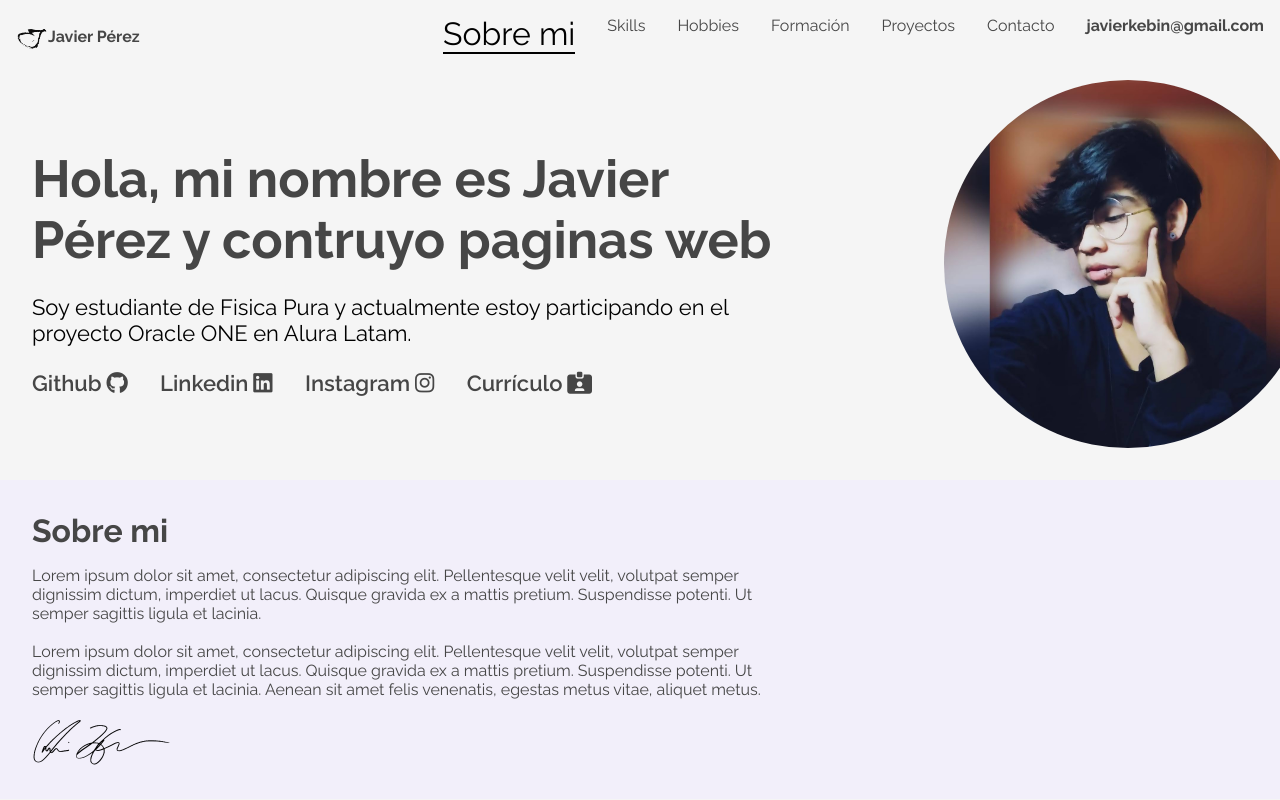
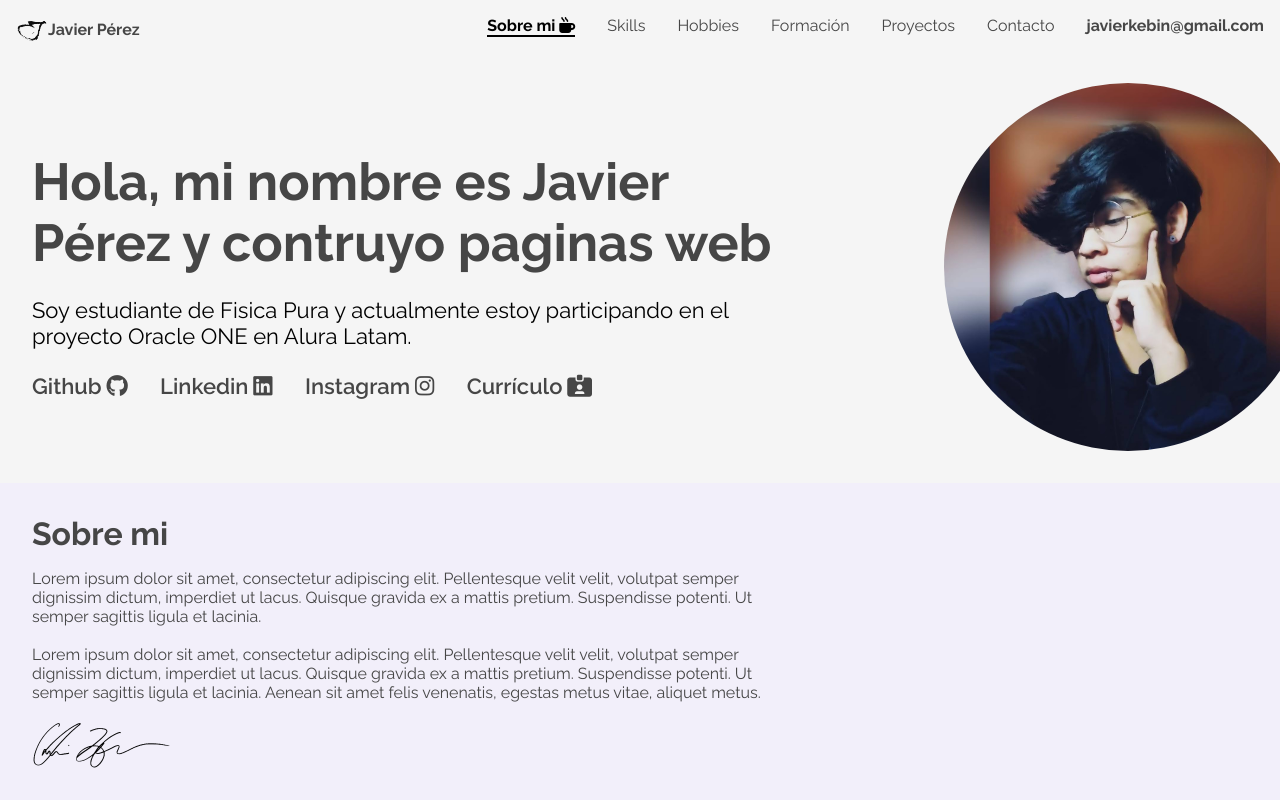
Before and after one commit to javierPerez123/Portafolio, a plain HTML site: page docs/index.html in a window 1280 px wide. Shown: the top 800 px of the page. Drawn offline with Linux system fonts and the light colour scheme.

Commit message:
agrgando icon al nav

```diff
--- a/assets/css/cabecera/cabecera.css
+++ b/assets/css/cabecera/cabecera.css
@@ -21,6 +21,10 @@ body {
 }
 
 @media screen and (min-width: 1280px) {
+    body {
+        margin-top: 3.1875rem;
+    }
+
     .cabecera__container {
         width: 80rem;
         margin: 0 auto;
--- a/assets/css/cabecera/navegador/nav-link.css
+++ b/assets/css/cabecera/navegador/nav-link.css
@@ -46,11 +46,19 @@
     .linkObservado {
         font-family: 'Raleway';
         font-style: normal;
-        font-weight: 500;
-        font-size: 2rem;
-        line-height: 2.1875rem;
+        font-weight: 700;
+        font-size: 1rem;
+        line-height: 1.1875rem;
         text-decoration: none;
         color: black;
         border-bottom: 2px solid black;
     }
+
+    .fa-mug-hot {
+        display: none;
+    }
+
+    .activate {
+        display: block;
+    }
 }
--- a/docs/index.html
+++ b/docs/index.html
@@ -83,12 +83,20 @@
             </div>
             <nav class="nav">
                 <ul class="nav__lista">
-                    <li class="nav__item"><a href="#sobre" class="nav__link linkObservado">Sobre mi</a></li>
-                    <li class="nav__item"><a href="#skills" class="nav__link">Skills</a></li>
-                    <li class="nav__item"><a href="#hobbies" class="nav__link">Hobbies</a></li>
-                    <li class="nav__item"><a href="#academias" class="nav__link">Formación</a></li>
-                    <li class="nav__item"><a href="#experiencia" class="nav__link">Proyectos</a></li>
-                    <li class="nav__item"><a href="#contacto" class="nav__link">Contacto</a></li>
+                    <li class="nav__item"><a href="#sobre" class="nav__link linkObservado">Sobre mi<i
+                                class="fa-solid fa-mug-hot"></i>
+                        </a></li>
+                    <li class="nav__item"><a href="#skills" class="nav__link">Skills
+                        </a></li>
+                    <li class="nav__item"><a href="#hobbies" class="nav__link">Hobbies
+
+                        </a></li>
+                    <li class="nav__item"><a href="#academias" class="nav__link">Formación
+                        </a></li>
+                    <li class="nav__item"><a href="#experiencia" class="nav__link">Proyectos
+                        </a></li>
+                    <li class="nav__item"><a href="#contacto" class="nav__link">Contacto
+                        </a></li>
                 </ul>
                 <div class="cabecera__correo">
                     <a href="" class="correo">javierkebin@gmail.com</a>
--- a/scripts/scriptObservador.js
+++ b/scripts/scriptObservador.js
@@ -4,9 +4,18 @@ export const observer = new IntersectionObserver(
             const id = entry.target.getAttribute('id')
             console.log(id)
             const sectionLink = document.querySelector(`.nav__lista a[href^="#${id}"]`)
+
             if (entry.isIntersecting) {
+                const icon = () => {
+                    const elemento = document.createElement('i')
+                    elemento.classList.add('fa-solid', 'fa-mug-hot')
+                    return elemento
+                }
+                document.querySelector('.nav__lista a.linkObservado i').remove()
                 document.querySelector('.nav__lista a.linkObservado').classList.remove('linkObservado')
+
                 sectionLink.classList.add('linkObservado')
+                sectionLink.appendChild(icon())
             }
             if (id == 'contacto') {
                 document.querySelector('.cabecera').classList.toggle('cabeceraEnContacto')
--- a/scripts/scriptsMenu.js
+++ b/scripts/scriptsMenu.js
@@ -10,7 +10,8 @@ export const mostrarMenu = () => {
     menu.classList.toggle('mostrarMenu');
 }
 
-export const quitarMenu = () => {
+export const quitarMenu = (evento) => {
+    console.log(evento)
     const menu = document.querySelector('.nav__lista');
     btnExit.classList.toggle('mostrar-fa-x');
     menu.classList.toggle('mostrarMenu');
```
